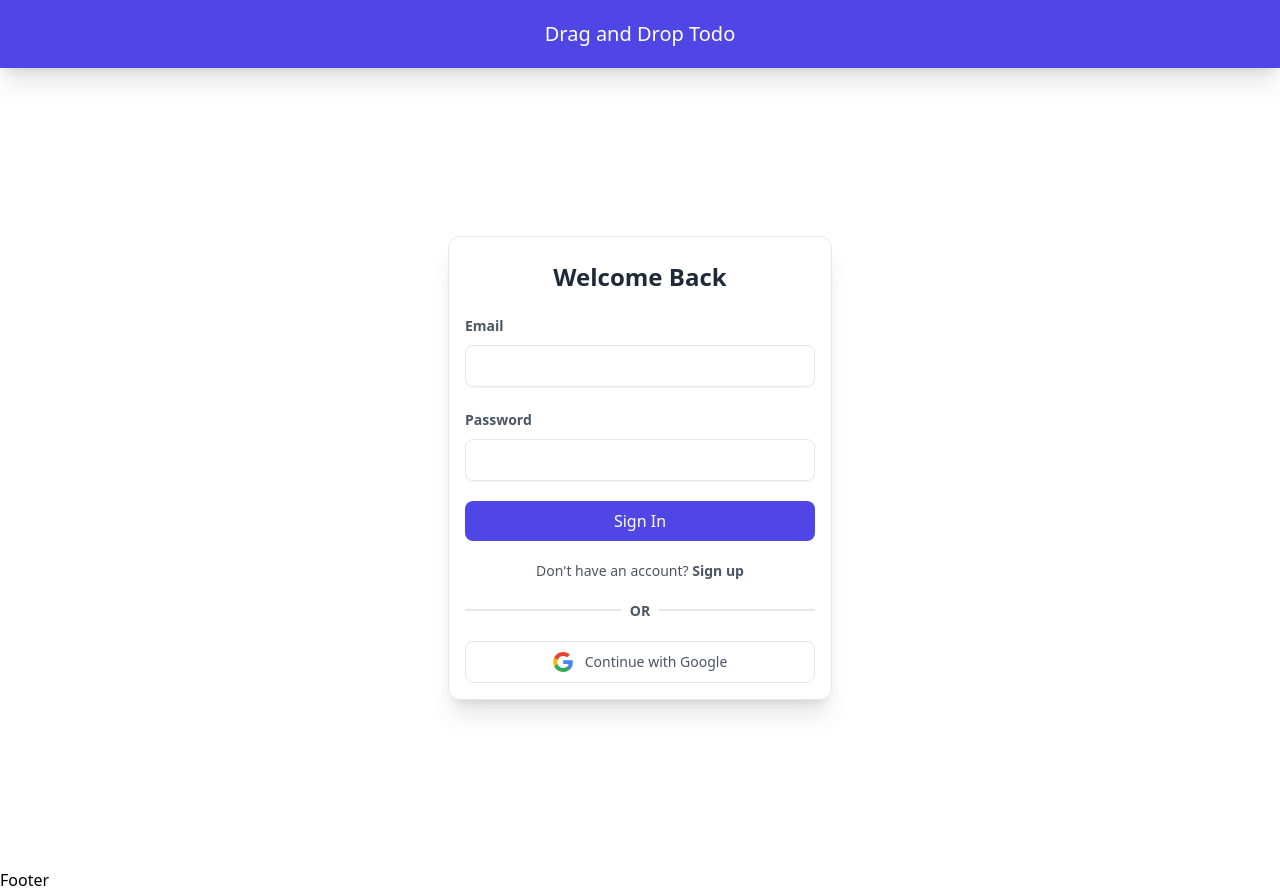
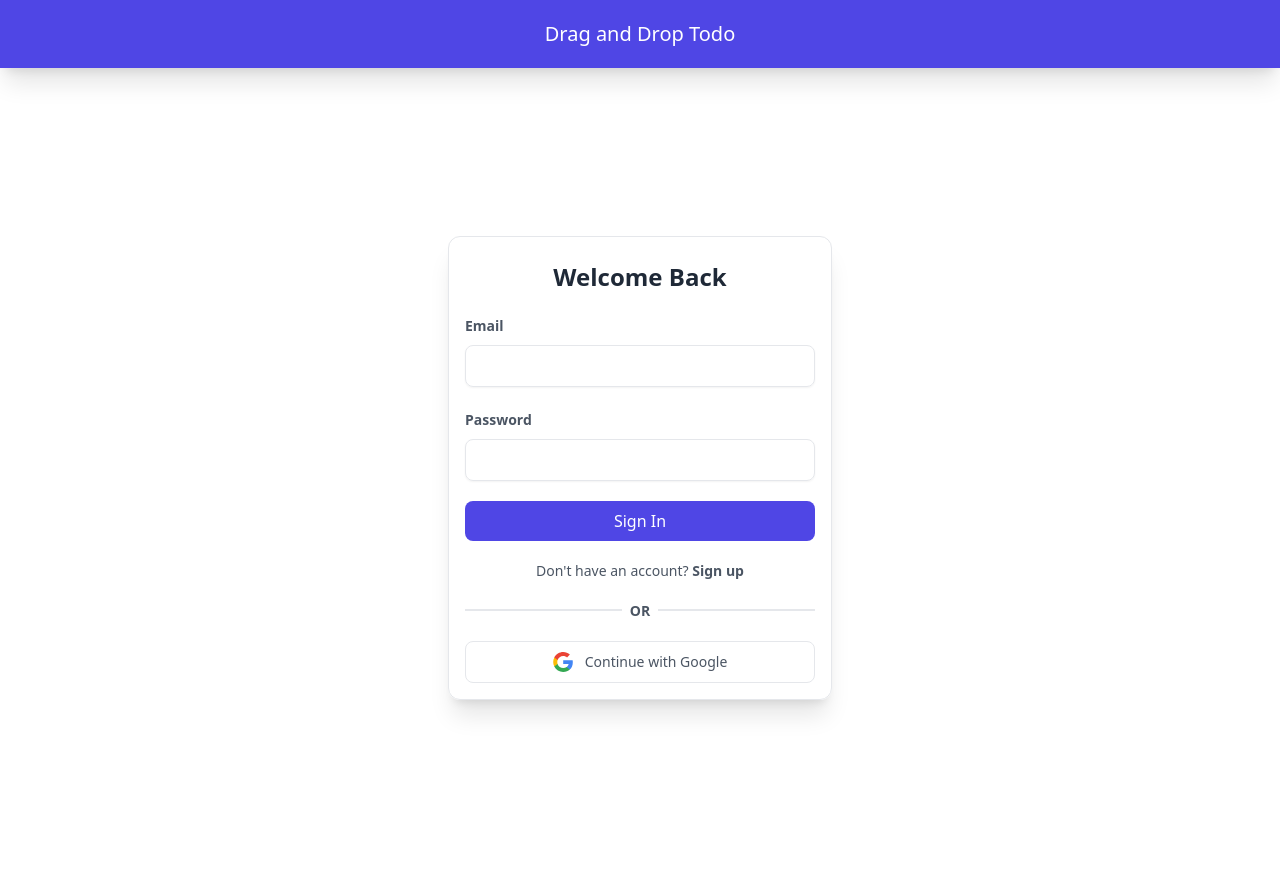
Before and after one commit to MrNewaz/todo-dragndrop, a React (Vite) app: page /login in a window 1280 px wide. After the commit the page ends 868 px from the top, so only its background shows below. Built offline with nearby package versions, Linux system fonts and the light colour scheme; no server answers.

Commit message:
footer removed

```diff
--- a/src/App.jsx
+++ b/src/App.jsx
@@ -30,14 +30,9 @@ function App() {
     <AuthProvider>
       <div className="flex flex-col min-h-screen w-full">
         <Header />
-
-        {/* Main Content */}
         <main className="w-full flex flex-col flex-1 h-full">
           {routesElement}
         </main>
-
-        {/* Proper Footer */}
-        <footer>Footer</footer>
       </div>
     </AuthProvider>
   )
```
